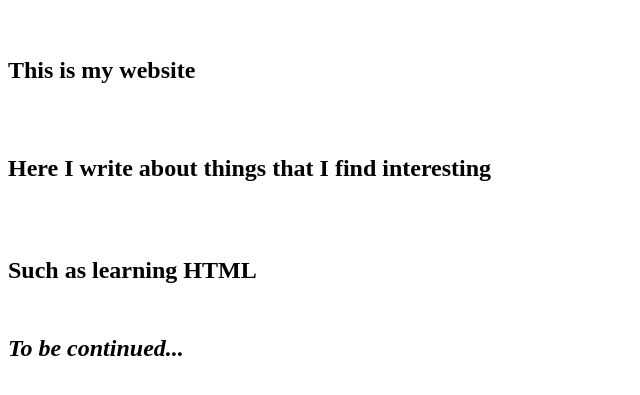
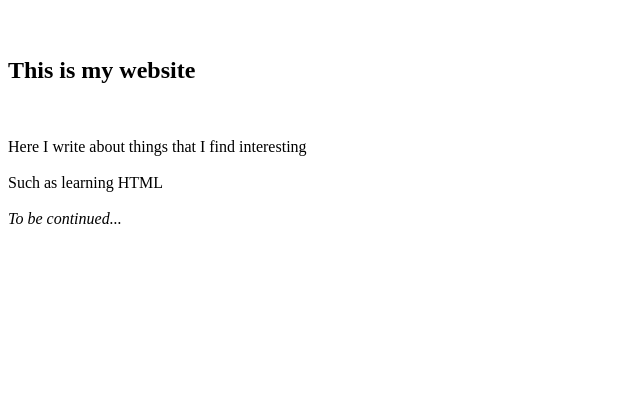
Before and after one commit to hongstudy852/lapio-website, a plain HTML site: page index.html in a window 1280 px wide. Shown: the part 61-456 px from the top of the page, without its empty margins (0-640 px from the left). Drawn offline with Linux system fonts and the light colour scheme.

Commit message:
Part 3, add second exercise

```diff
--- a/index.html
+++ b/index.html
@@ -11,13 +11,14 @@
   <!--Do the exercises here-->
   <h1>Hello</h1>
   <br>
-  <h2><b>This is my website</b><h2>
+  <h2>This is my website</h2>
   <br>
-  <p>Here I write about things that I find interesting</p>
-  <br>
-  <p>Such as learning HTML</p>
-  <br>
+  <p>Here I write about things that I find interesting
+  <br><br>
+  Such as learning HTML
+  <br><br>
   <i>To be continued...</i>
+  </p>
 </body>
 
 </html>
```
